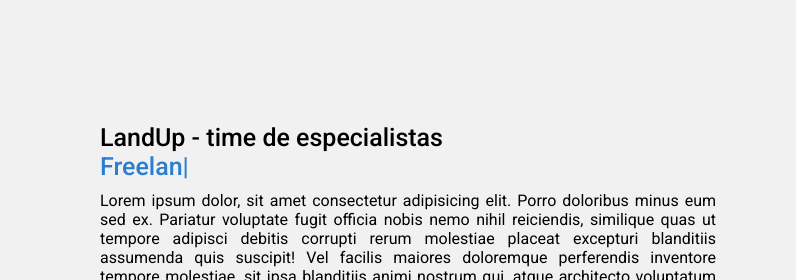
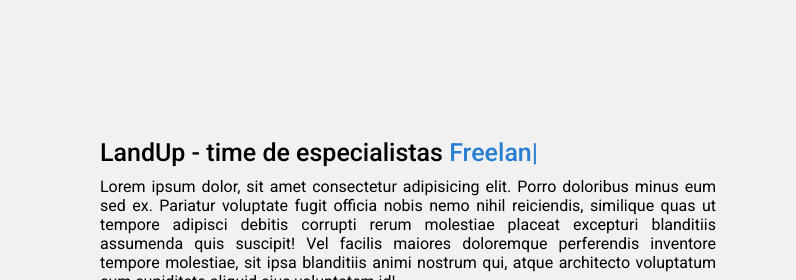
Before and after one commit to ViniTWorks/portfolio-landup, a plain HTML site: page index.html in a window 1280 px wide. Shown: the part 980-1260 px from the top of the page, 484-1280 px from the left. Drawn offline with nearby package versions, Linux system fonts and the light colour scheme.

Commit message:
Removendo <br>

```diff
--- a/index.html
+++ b/index.html
@@ -61,9 +61,7 @@
                     <img src="image/Logo-Imagem-Landup-perfil-sem-fundo.png" alt="">
                 </div>
                 <div class="column right">
-                    <div class="text">LandUp - time de especialistas
-                        <br>
-                        <span class="typing-2"></span></div>
+                    <div class="text">LandUp - time de especialistas <span class="typing-2"></span></div>
                     <p>Lorem ipsum dolor, sit amet consectetur adipisicing elit. Porro doloribus minus eum sed ex.
                         Pariatur voluptate fugit officia nobis nemo nihil reiciendis, similique quas ut tempore adipisci
                         debitis corrupti rerum molestiae placeat excepturi blanditiis assumenda quis suscipit! Vel
```
